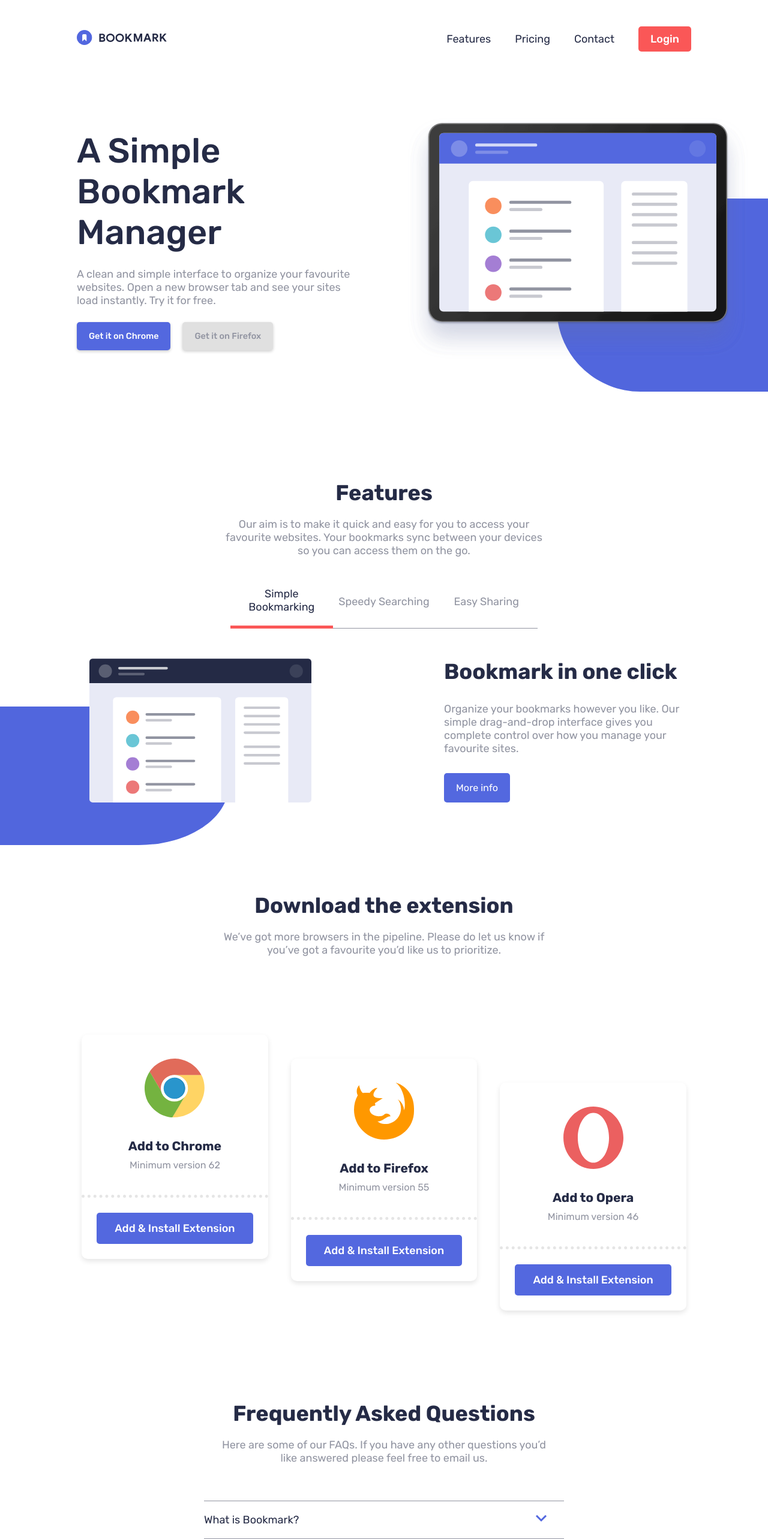
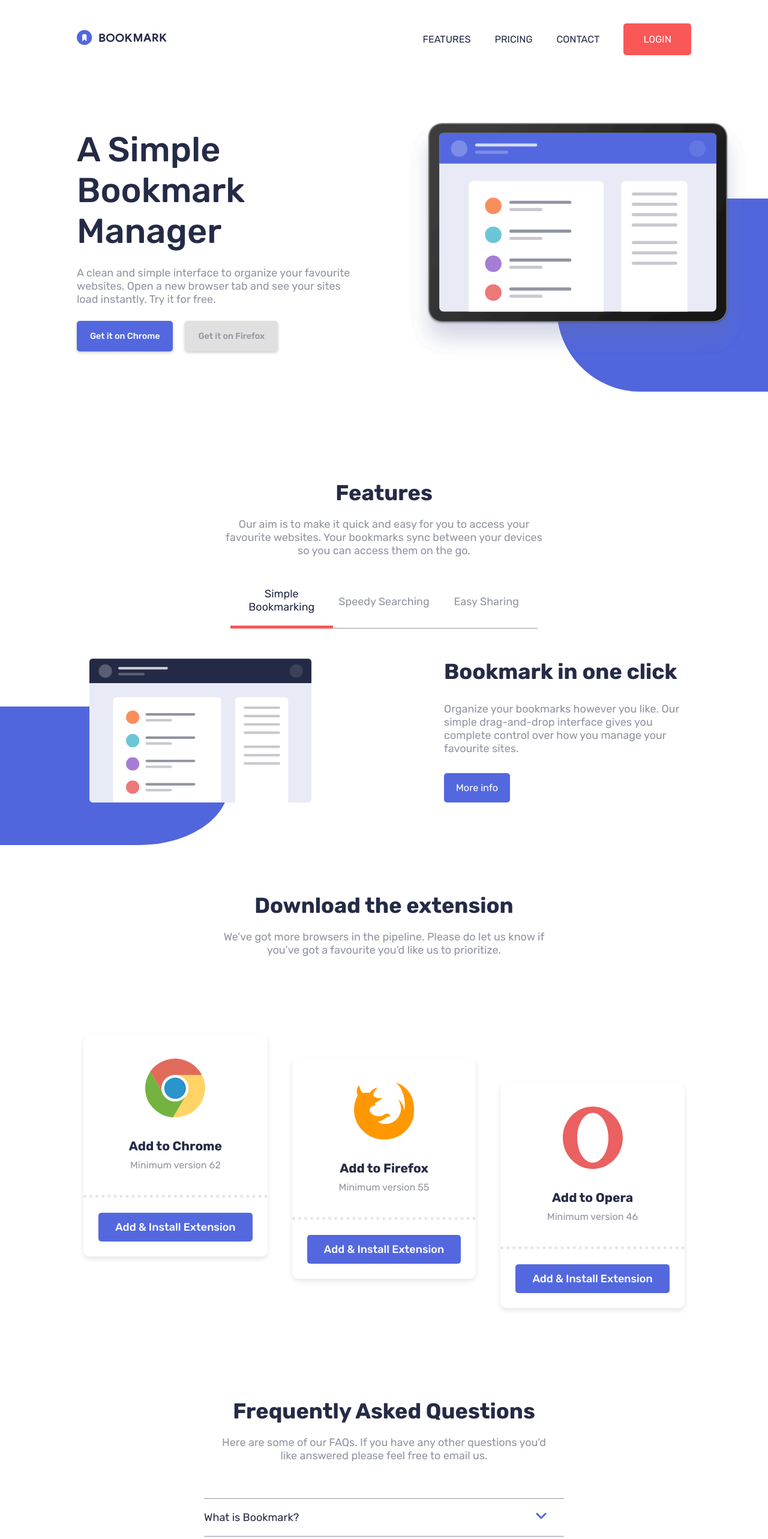
Before and after one commit to AlexanderMontoya/frontend-mentor-angular, an Angular app: page / in a window 1280 px wide. Shown: the top 2566 px of the page at 60% size. Built offline with nearby package versions, Linux system fonts and the light colour scheme.

Commit message:
desarolle las animaciones cuando el mouse pasa por los elementos

```diff
--- a/src/app/bookmark/components/browsers/browsers.component.css
+++ b/src/app/bookmark/components/browsers/browsers.component.css
@@ -41,12 +41,22 @@
     border: none;
     outline: none;
     background-color: var(--soft-blue);
-    padding: 15px 30px;
+    padding: 11px 26px;
     font-size: 1rem;
     font-weight: 500;
     border-radius: 5px;
     color: white;
     cursor: pointer;
+
+    border: 2px solid transparent;
+
+    transition: border .5s, background-color .5s, color .5s ;
+}
+
+.browser .browser__download .btn:hover{
+    background-color: transparent;
+    border: 2px solid var(--soft-blue);
+    color: var(--soft-blue);
 }
 
 .browser--firefox{
--- a/src/app/bookmark/components/features/features.component.css
+++ b/src/app/bookmark/components/features/features.component.css
@@ -24,6 +24,12 @@
     cursor: pointer;
 
     border-bottom: 1px solid var(--grayish-blue);
+
+    transition: color .5s;
+}
+
+.btn_feature:hover{
+    color: var(--soft-red);
 }
 
 .btn_feature.selected{
--- a/src/app/bookmark/components/hero/hero.component.css
+++ b/src/app/bookmark/components/hero/hero.component.css
@@ -35,6 +35,10 @@
     text-decoration: none;
     border-radius: 5px;
     box-shadow: 0 2px 5px rgba(0, 0, 0, 0.2);
+
+    border: 2px solid transparent;
+
+    transition: border .5s, background-color .5s, color .5s ;
 }
 
 .hero__texts .links .link--chrome{
@@ -44,6 +48,18 @@
 
 .hero__texts .links .link--firefox{
     background-color: #E0E0E0;
+}
+
+.hero__texts .links .link--chrome:hover{
+    border: 2px solid var(--soft-blue);
+    color: var(--soft-blue);
+    background-color: transparent;
+}
+
+.hero__texts .links .link--firefox:hover{
+    border: 2px solid var(--grayish-blue);
+    color: var(--grayish-blue);
+    background-color: transparent;
 }
 
 .hero__ilustration{
--- a/src/app/shared/components/navbar/navbar.component.css
+++ b/src/app/shared/components/navbar/navbar.component.css
@@ -29,12 +29,25 @@
 .navbar__content .links .links__item .link{
     text-decoration: none;
     color: var(--very-dark-blue);
+    font-size: .9rem;
+    transition: color .5s;
+}
+
+.navbar__content .links .links__item .link:hover{
+    color: var(--soft-red);
 }
 
 .navbar__content .links .links__item .link--login{
-    padding: 10px 20px;
+    padding: 15px 31px;
     background-color: var(--soft-red);
-    font-weight: 500;
     color: white;
+    border: 2px solid transparent;
     border-radius: 5px;
+
+    transition: border .5s, background-color .5s;
 }
+
+.navbar__content .links .links__item .link--login:hover{
+    background-color: white;
+    border: 2px solid var(--soft-red);
+}
--- a/src/app/shared/components/navbar/navbar.component.html
+++ b/src/app/shared/components/navbar/navbar.component.html
@@ -5,10 +5,10 @@
         </div>
 
         <ul class="links">
-            <li class="links__item"><a href="#" class="link">Features</a></li>
-            <li class="links__item"><a href="#" class="link">Pricing</a></li>
-            <li class="links__item"><a href="#" class="link">Contact</a></li>
-            <li class="links__item"><a href="#" class="link link--login">Login</a></li>
+            <li class="links__item"><a href="#" class="link">FEATURES</a></li>
+            <li class="links__item"><a href="#" class="link">PRICING</a></li>
+            <li class="links__item"><a href="#" class="link">CONTACT</a></li>
+            <li class="links__item"><a href="#" class="link link--login">LOGIN</a></li>
         </ul>
     </nav>
 </header>
```
